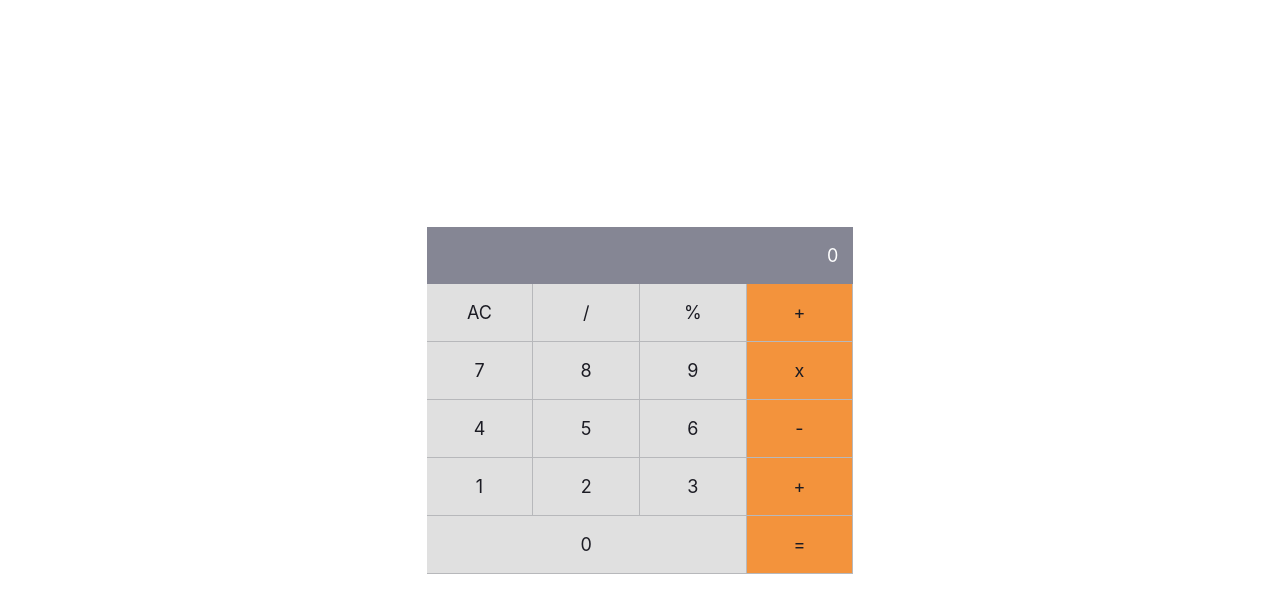
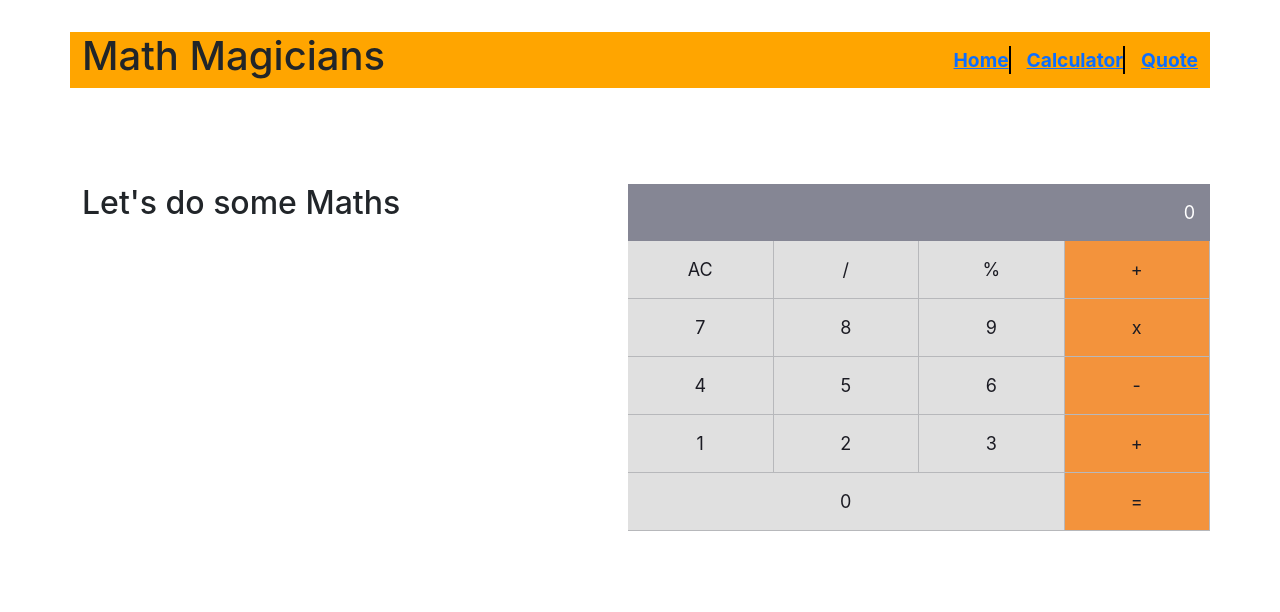
Before and after one commit to jmoseka/react-math-magicians, a React (Create React App) app: page /calculator in a window 1280 px wide. Shown: the top 612 px of the page. Built offline with nearby package versions, Linux system fonts and the light colour scheme.

Commit message:
Add links

```diff
--- a/package.json
+++ b/package.json
@@ -11,6 +11,7 @@
     "react": "^18.1.0",
     "react-bootstrap": "^2.4.0",
     "react-dom": "^18.1.0",
+    "react-router-dom": "^6.3.0",
     "react-scripts": "5.0.1",
     "web-vitals": "^2.1.4"
   },
--- a/src/App.js
+++ b/src/App.js
@@ -1,10 +1,23 @@
+import { BrowserRouter, Route, Routes } from 'react-router-dom';
 import Calculator from './components/Calculator';
+import Home from './components/Home';
+import Quote from './components/Quote';
+import Header from './components/Header';
 
 function App() {
   return (
-    <div className="App">
-      <Calculator />
-    </div>
+    <BrowserRouter>
+      <div className="App">
+        <Header />
+        <Routes>
+          <Route path="/home" element={<Home />} />
+          <Route path="/calculator" element={<Calculator />} />
+          <Route path="/quote" element={<Quote />} />
+
+        </Routes>
+      </div>
+    </BrowserRouter>
+
   );
 }
 
--- a/src/components/Calculator.js
+++ b/src/components/Calculator.js
@@ -14,7 +14,11 @@ function Calculator() {
 
   return (
     <div className="body">
-      <div className="container col-10 col-md-4">
+      <div className="container container-calc">
+        <div className="heading">
+          <h2>{'Let\'s do some Maths'}</h2>
+        </div>
+        <div className="col-6">
           <div className="row">
             <div className="col-12 screen-output">
               {next || total || 0}
@@ -53,6 +57,7 @@ function Calculator() {
             <button onClick={btnClick} type="button" className="col-9">0</button>
             <button onClick={btnClick} type="button" className="col-3">=</button>
           </div>
+        </div>
 
       </div>
     </div>
--- /dev/null
+++ b/src/components/Header.css
@@ -0,0 +1,23 @@
+header {
+    display: flex;
+    align-items: center;
+    justify-content: space-between;
+    margin: 2rem 0;
+    background-color: orange;
+}
+
+.nav {
+    list-style: none;
+    display: flex;
+
+}
+
+.nav li {
+    font-size: 1.2rem;
+    margin-left: 1rem;
+    font-weight: bold;
+}
+
+.v-line {
+    border: 1px solid black;
+}
--- /dev/null
+++ b/src/components/Header.js
@@ -0,0 +1,19 @@
+import { Link } from 'react-router-dom';
+import './Header.css';
+
+const Header = () => (
+  <header className="container">
+    <h1>Math Magicians</h1>
+    <ul className="nav">
+      <li>
+        <Link to="/home">Home</Link>
+      </li>
+      <span className="v-line" />
+      <li><Link to="/calculator">Calculator</Link></li>
+      <span className="v-line" />
+      <li><Link to="/quote">Quote</Link></li>
+    </ul>
+  </header>
+);
+
+export default Header;
--- /dev/null
+++ b/src/components/Home.js
@@ -0,0 +1,5 @@
+const Home = () => (
+  <h1>Home</h1>
+);
+
+export default Home;
--- /dev/null
+++ b/src/components/Quote.js
@@ -0,0 +1,5 @@
+const Quote = () => (
+  <h1>Quote page</h1>
+);
+
+export default Quote;
--- a/src/css/Calculator.css
+++ b/src/css/Calculator.css
@@ -1,9 +1,14 @@
 .body {
   display: flex;
   justify-content: center;
-  align-items: center;
   height: 100vh;
   font-size: 18px;
+}
+
+.container-calc {
+  margin-top: 8vh;
+  display: flex;
+  justify-content: space-between;
 }
 
 .screen-output {
```
Also changed, not shown: src/components/Quote.css (added), 1 other file (tests, documents, lock files or other folders). Lines whose indentation alone changed are shown as unchanged.
